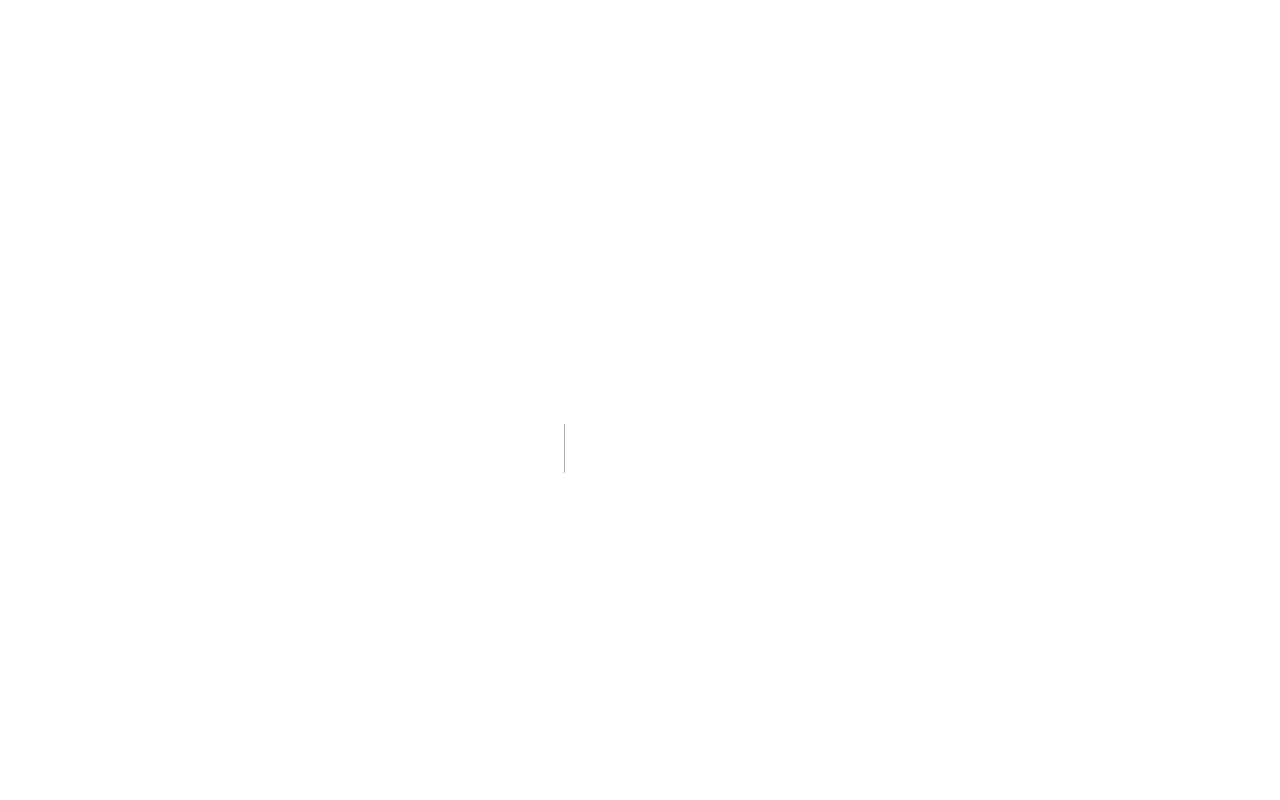
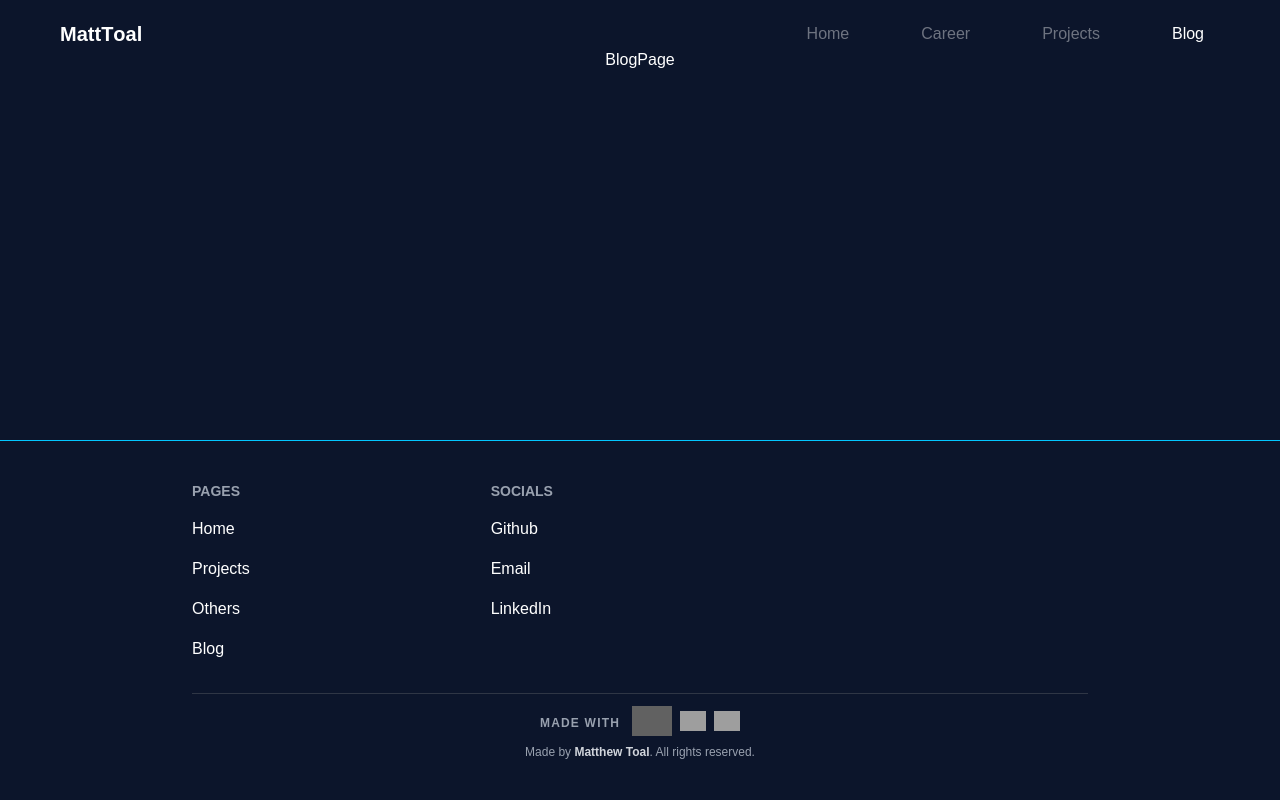
Before and after one commit to Mtoal087/NextPortfolio, a Next.js app: page /blog in a window 1280 px wide. Before the commit this address had no page. Shown: the top 800 px of the page. Built offline with nearby package versions, Linux system fonts and the light colour scheme; grey boxes are pictures that could not be loaded.

Commit message:
Added new folders for routes

```diff
--- /dev/null
+++ b/src/app/blog/page.tsx
@@ -0,0 +1,9 @@
+import React from 'react'
+
+const BlogPage = () => {
+    return (
+        <div>BlogPage</div>
+    )
+}
+
+export default BlogPage
--- /dev/null
+++ b/src/app/career/page.tsx
@@ -0,0 +1,9 @@
+import React from 'react'
+
+const CareerPage = () => {
+    return (
+        <div>CareerPage</div>
+    )
+}
+
+export default CareerPage
--- a/src/app/globals.css
+++ b/src/app/globals.css
@@ -46,7 +46,7 @@ body {
 }
 
 .hero-animate {
-  animation: hero 1s 0s forwards ease-out;
+  animation: hero 1s 0s forwards cubic-bezier(.57,.21,.69,1.25);
 }
 
 @keyframes hero {
```
